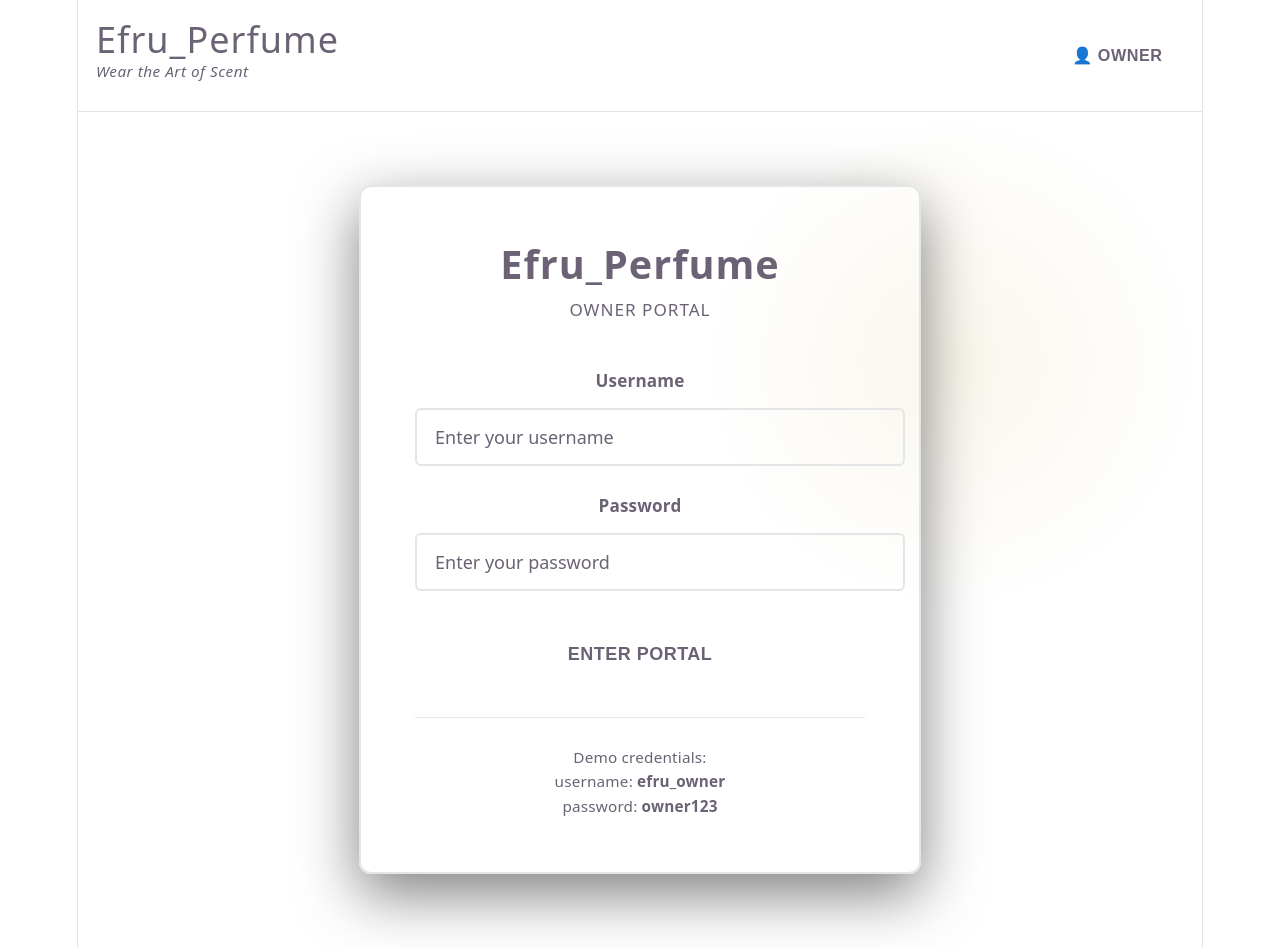
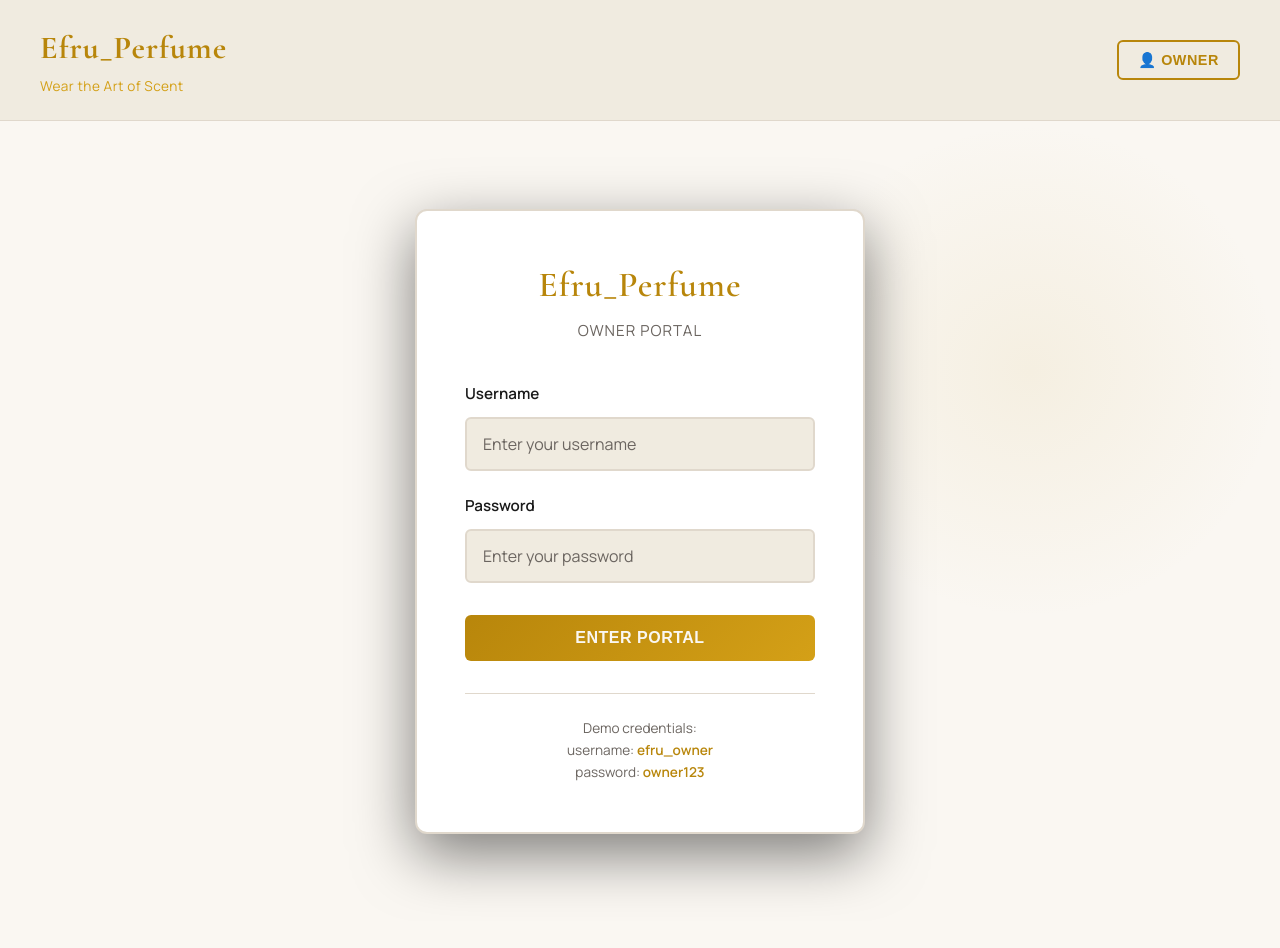
Before and after one commit to petrosasmamaw/efru_perfume, a React (Vite) app: page /owner/login in a window 1280 px wide. After the commit the page ends 921 px from the top, so only its background shows below. Built offline with nearby package versions, Linux system fonts and the light colour scheme; no server answers.

Commit message:
UI: compress hero, densify product grid, compact cards, and add warm luxury theme variables

```diff
--- a/src/components/PerfumeCard.css
+++ b/src/components/PerfumeCard.css
@@ -6,30 +6,28 @@
   border: 1px solid var(--border);
   border-radius: 12px;
   overflow: hidden;
-  transition: all 0.3s ease;
+  transition: transform 0.3s ease, box-shadow 0.3s ease, border-color 0.3s ease;
 }
 
 .perfume-card:hover {
   border-color: var(--gold-primary);
-  box-shadow: 0 0 30px rgba(201, 168, 76, 0.25);
-  transform: translateY(-8px);
+  box-shadow: 0 12px 32px rgba(201, 168, 76, 0.2);
+  transform: translateY(-6px);
 }
 
 .perfume-image-wrapper {
   position: relative;
   width: 100%;
-  padding-bottom: 133.33%;
+  height: 200px;
   overflow: hidden;
   background: var(--bg-secondary);
 }
 
 .perfume-img {
-  position: absolute;
-  top: 0;
-  left: 0;
   width: 100%;
   height: 100%;
   object-fit: cover;
+  object-position: center top;
   transition: transform 0.3s ease;
 }
 
@@ -39,47 +37,53 @@
 
 .out-of-stock {
   position: absolute;
-  top: 1rem;
-  right: 1rem;
-  background: var(--danger);
-  color: white;
-  padding: 0.5rem 1rem;
-  border-radius: 6px;
-  font-size: 0.85rem;
+  top: 10px;
+  right: 10px;
+  background: rgba(0, 0, 0, 0.75);
+  color: #ccc;
+  padding: 4px 8px;
+  border-radius: 4px;
+  font-size: 0.65rem;
+  letter-spacing: 0.12em;
   font-weight: 600;
   text-transform: uppercase;
+  backdrop-filter: blur(4px);
 }
 
 .perfume-content {
   display: flex;
   flex-direction: column;
   flex-grow: 1;
-  padding: 1.5rem;
+  padding: 12px 14px;
 }
 
 .perfume-name {
   font-family: var(--heading);
-  font-size: 1.4rem;
+  font-size: 1rem;
   color: var(--text-primary);
-  margin: 0 0 0.5rem;
+  margin: 0 0 2px;
   font-weight: 600;
 }
 
 .perfume-category {
-  font-size: 0.75rem;
+  font-size: 0.7rem;
   text-transform: uppercase;
-  letter-spacing: 1px;
+  letter-spacing: 0.1em;
   color: var(--gold-primary);
-  margin: 0 0 1rem;
+  margin: 0 0 8px;
   font-weight: 600;
 }
 
 .perfume-description {
   flex-grow: 1;
-  font-size: 0.9rem;
+  font-size: 0.8rem;
   color: var(--text-muted);
-  margin: 0 0 1.5rem;
-  line-height: 1.5;
+  margin: 0 0 10px;
+  line-height: 1.4;
+  display: -webkit-box;
+  -webkit-line-clamp: 2;
+  -webkit-box-orient: vertical;
+  overflow: hidden;
 }
 
 .perfume-footer {
@@ -91,15 +95,15 @@
 
 .perfume-price {
   font-family: var(--heading);
-  font-size: 1.8rem;
+  font-size: 1rem;
   color: var(--gold-primary);
-  font-weight: 600;
+  font-weight: 700;
 }
 
 .btn-order {
   flex-grow: 1;
-  padding: 0.75rem 1rem;
-  font-size: 0.85rem;
+  padding: 6px 14px;
+  font-size: 0.75rem;
   font-weight: 600;
   text-transform: uppercase;
   letter-spacing: 0.5px;
@@ -128,3 +132,31 @@
   box-shadow: none;
   background: var(--border);
 }
+
+@media (min-width: 641px) and (max-width: 1024px) {
+  .perfume-image-wrapper {
+    height: 180px;
+  }
+}
+
+@media (max-width: 640px) {
+  .perfume-image-wrapper {
+    height: 150px;
+  }
+
+  .perfume-content {
+    padding: 8px 10px;
+  }
+
+  .perfume-name {
+    font-size: 0.85rem;
+  }
+
+  .perfume-description {
+    display: none;
+  }
+
+  .perfume-price {
+    font-size: 0.9rem;
+  }
+}
--- a/src/index.css
+++ b/src/index.css
@@ -1,111 +1,78 @@
+@import url('https://fonts.googleapis.com/css2?family=Cormorant+Garamond:wght@300;400;500;600;700&family=Manrope:wght@400;500;600;700&display=swap');
+
 :root {
-  --text: #6b6375;
-  --text-h: #08060d;
-  --bg: #fff;
-  --border: #e5e4e7;
-  --code-bg: #f4f3ec;
-  --accent: #aa3bff;
-  --accent-bg: rgba(170, 59, 255, 0.1);
-  --accent-border: rgba(170, 59, 255, 0.5);
-  --social-bg: rgba(244, 243, 236, 0.5);
-  --shadow:
-    rgba(0, 0, 0, 0.1) 0 10px 15px -3px, rgba(0, 0, 0, 0.05) 0 4px 6px -2px;
+  /* Warm dark default */
+  --bg-primary: #0d0b08;
+  --bg-secondary: #17130f;
+  --bg-card: #1c1814;
+  --gold-primary: #d4a843;
+  --gold-light: #e1bb64;
+  --text-primary: #f5f0e5;
+  --text-muted: #b4a992;
+  --border: #2e2820;
+  --accent: #b8860b;
+  --success: #2e8b57;
+  --danger: #c0392b;
 
-  --sans: system-ui, 'Segoe UI', Roboto, sans-serif;
-  --heading: system-ui, 'Segoe UI', Roboto, sans-serif;
-  --mono: ui-monospace, Consolas, monospace;
+  --sans: 'Manrope', 'Segoe UI', sans-serif;
+  --heading: 'Cormorant Garamond', Georgia, serif;
 
-  font: 18px/145% var(--sans);
-  letter-spacing: 0.18px;
-  color-scheme: light dark;
-  color: var(--text);
-  background: var(--bg);
+  font-family: var(--sans);
+  font-size: 16px;
+  line-height: 1.5;
   font-synthesis: none;
   text-rendering: optimizeLegibility;
   -webkit-font-smoothing: antialiased;
   -moz-osx-font-smoothing: grayscale;
+}
 
-  @media (max-width: 1024px) {
-    font-size: 16px;
+/* Optional light luxury palette */
+@media (prefers-color-scheme: light) {
+  :root {
+    --bg-primary: #faf7f2;
+    --bg-secondary: #f0ebe0;
+    --bg-card: #ffffff;
+    --gold-primary: #b8860b;
+    --gold-light: #d4a017;
+    --text-primary: #1a1a1a;
+    --text-muted: #6b6560;
+    --border: #e0d8cc;
+    --accent: #8b6914;
+    --success: #2f7d4b;
+    --danger: #b93a30;
   }
 }
 
-@media (prefers-color-scheme: dark) {
-  :root {
-    --text: #9ca3af;
-    --text-h: #f3f4f6;
-    --bg: #16171d;
-    --border: #2e303a;
-    --code-bg: #1f2028;
-    --accent: #c084fc;
-    --accent-bg: rgba(192, 132, 252, 0.15);
-    --accent-border: rgba(192, 132, 252, 0.5);
-    --social-bg: rgba(47, 48, 58, 0.5);
-    --shadow:
-      rgba(0, 0, 0, 0.4) 0 10px 15px -3px, rgba(0, 0, 0, 0.25) 0 4px 6px -2px;
-  }
-
-  #social .button-icon {
-    filter: invert(1) brightness(2);
-  }
+* {
+  box-sizing: border-box;
 }
 
 body {
   margin: 0;
+  background: var(--bg-primary);
+  color: var(--text-primary);
+  font-family: var(--sans);
 }
 
 #root {
-  width: 1126px;
-  max-width: 100%;
-  margin: 0 auto;
-  text-align: center;
-  border-inline: 1px solid var(--border);
-  min-height: 100svh;
-  display: flex;
-  flex-direction: column;
-  box-sizing: border-box;
+  min-height: 100vh;
 }
 
 h1,
-h2 {
+h2,
+h3,
+h4,
+h5,
+h6 {
+  margin: 0;
   font-family: var(--heading);
-  font-weight: 500;
-  color: var(--text-h);
+  color: var(--text-primary);
 }
 
-h1 {
-  font-size: 56px;
-  letter-spacing: -1.68px;
-  margin: 32px 0;
-  @media (max-width: 1024px) {
-    font-size: 36px;
-    margin: 20px 0;
-  }
-}
-h2 {
-  font-size: 24px;
-  line-height: 118%;
-  letter-spacing: -0.24px;
-  margin: 0 0 8px;
-  @media (max-width: 1024px) {
-    font-size: 20px;
-  }
-}
 p {
   margin: 0;
 }
 
-code,
-.counter {
-  font-family: var(--mono);
-  display: inline-flex;
-  border-radius: 4px;
-  color: var(--text-h);
+a {
+  color: inherit;
 }
-
-code {
-  font-size: 15px;
-  line-height: 135%;
-  padding: 4px 8px;
-  background: var(--code-bg);
-}
--- a/src/pages/Home.css
+++ b/src/pages/Home.css
@@ -5,11 +5,12 @@
 .hero {
   background: linear-gradient(135deg, var(--bg-secondary) 0%, var(--bg-primary) 100%);
   border-bottom: 1px solid var(--border);
-  padding: 4rem 1rem;
+  padding: 40px 20px;
   position: relative;
   overflow: hidden;
   text-align: center;
-  min-height: 500px;
+  height: 50vh;
+  min-height: 320px;
   display: flex;
   flex-direction: column;
   justify-content: center;
@@ -24,8 +25,8 @@
 }
 
 .hero h1 {
-  font-size: 5rem;
-  letter-spacing: 3px;
+  font-size: clamp(2.5rem, 6vw, 5rem);
+  letter-spacing: 0.15em;
   text-transform: uppercase;
   color: var(--text-primary);
   margin: 0 0 1rem;
@@ -35,7 +36,7 @@
 
 .hero-tagline {
   font-family: var(--heading);
-  font-size: 1.8rem;
+  font-size: clamp(0.9rem, 2vw, 1.2rem);
   font-style: italic;
   color: var(--gold-light);
   margin: 0.5rem 0 1.5rem;
@@ -85,40 +86,44 @@
 
 .perfumes-section {
   background: var(--bg-primary);
-  padding: 4rem 1rem;
+  padding: 24px 40px;
 }
 
 .section-title {
   text-align: center;
-  font-size: 2.5rem;
-  margin-bottom: 3rem;
+  font-family: var(--heading);
+  font-size: clamp(1.8rem, 3vw, 2.5rem);
+  font-weight: 300;
+  letter-spacing: 0.2em;
+  text-transform: uppercase;
+  margin-bottom: 2rem;
   color: var(--text-primary);
-  position: relative;
-  padding-bottom: 1.5rem;
-}
-
-.section-title::after {
-  content: '';
-  position: absolute;
-  bottom: 0;
-  left: 50%;
-  transform: translateX(-50%);
-  width: 100px;
-  height: 2px;
-  background: var(--gold-primary);
+  display: inline-block;
+  padding-bottom: 8px;
+  border-bottom: 1px solid var(--gold-primary);
 }
 
 .perfumes-grid {
   display: grid;
-  grid-template-columns: repeat(3, 1fr);
-  gap: 2rem;
+  grid-template-columns: repeat(auto-fill, minmax(220px, 1fr));
+  gap: 16px;
   animation: fadeIn 0.6s ease;
 }
 
-@media (max-width: 1024px) {
+@media (min-width: 1025px) {
   .perfumes-grid {
-    grid-template-columns: repeat(2, 1fr);
-    gap: 1.5rem;
+    grid-template-columns: repeat(4, 1fr);
+  }
+}
+
+@media (min-width: 641px) and (max-width: 1024px) {
+  .perfumes-section {
+    padding: 20px 24px;
+  }
+
+  .perfumes-grid {
+    grid-template-columns: repeat(3, 1fr);
+    gap: 14px;
   }
 
   .hero h1 {
@@ -130,27 +135,32 @@
   }
 }
 
-@media (max-width: 768px) {
+@media (max-width: 640px) {
+  .perfumes-section {
+    padding: 16px;
+  }
+
   .perfumes-grid {
-    grid-template-columns: 1fr;
-    gap: 1rem;
+    grid-template-columns: repeat(2, 1fr);
+    gap: 10px;
   }
 
   .hero {
-    padding: 2rem 1rem;
-    min-height: 400px;
+    height: 45vh;
+    padding: 24px 16px;
   }
 
   .hero h1 {
-    font-size: 2.5rem;
+    font-size: 2rem;
+    letter-spacing: 0.08em;
   }
 
   .hero-tagline {
-    font-size: 1.2rem;
+    font-size: clamp(0.9rem, 2.2vw, 1rem);
   }
 
   .hero-subtitle {
-    font-size: 1rem;
+    font-size: 0.9rem;
   }
 }
 
```
